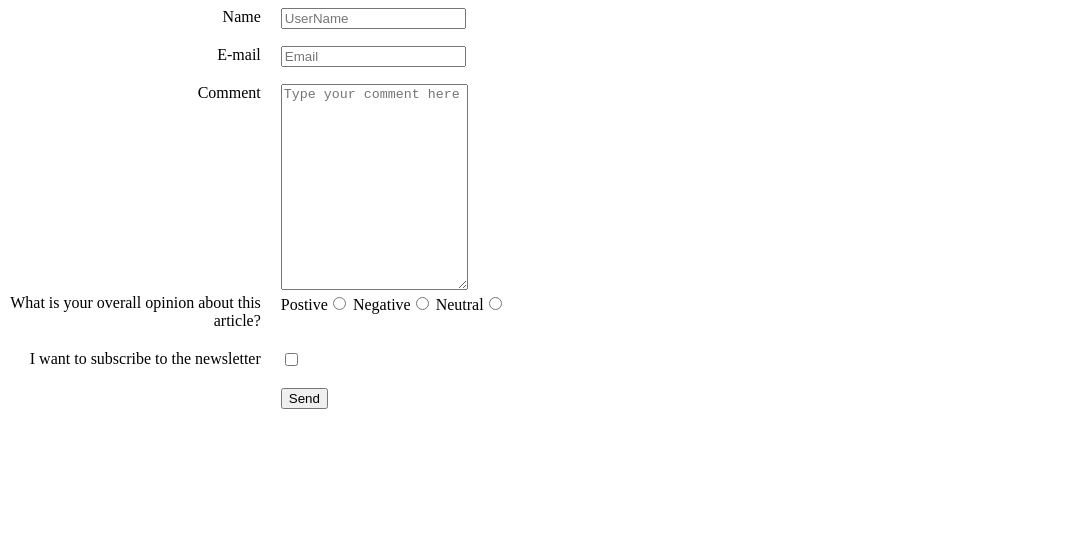
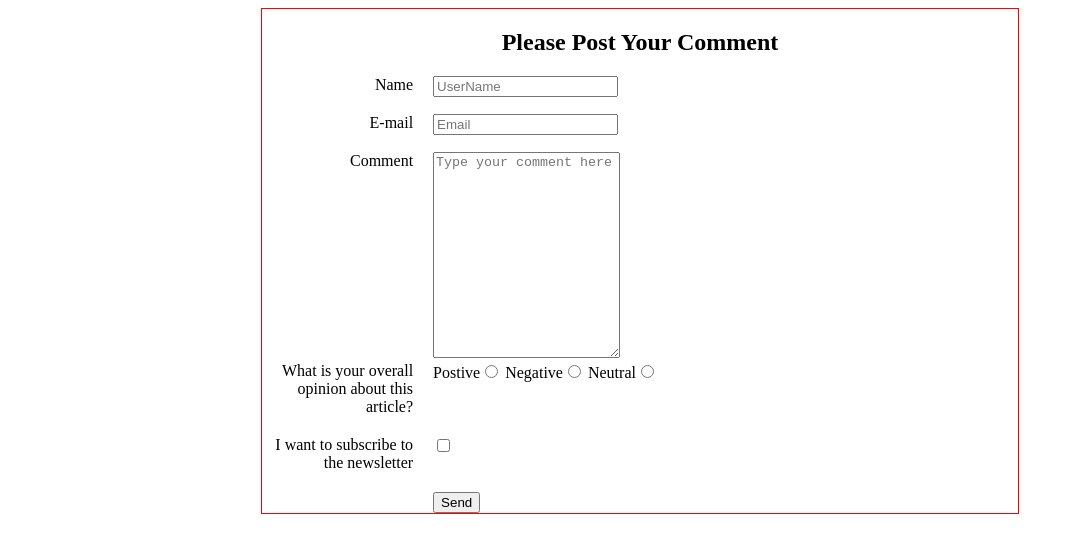
Before and after one commit to tta2yta/The-New-York-Times-WebSite, a website: page ted-post-commnet.html in a window 1280 px wide. Shown: the whole page, without its empty margins (0-1072 px from the left). Drawn offline with Linux system fonts and the light colour scheme.

Commit message:
adding styles

```diff
--- a/css/ted-style.css
+++ b/css/ted-style.css
@@ -1,3 +1,12 @@
+main{
+   max-width: 100%;
+    display: block;
+    margin-left: 20%;
+    margin-right: 20%;
+    border: 1px solid red;
+    text-align: center;
+}
+
 .form-elem{
     display: flex;
     flex-direction: row;
--- a/ted-post-commnet.html
+++ b/ted-post-commnet.html
@@ -8,6 +8,7 @@
 </head>
 <body>
     <main>
+        <h2>Please Post Your Comment </h2>
         <div class="post-form">
             <form action="" method="POST">
             <div class="form-elem">
```
